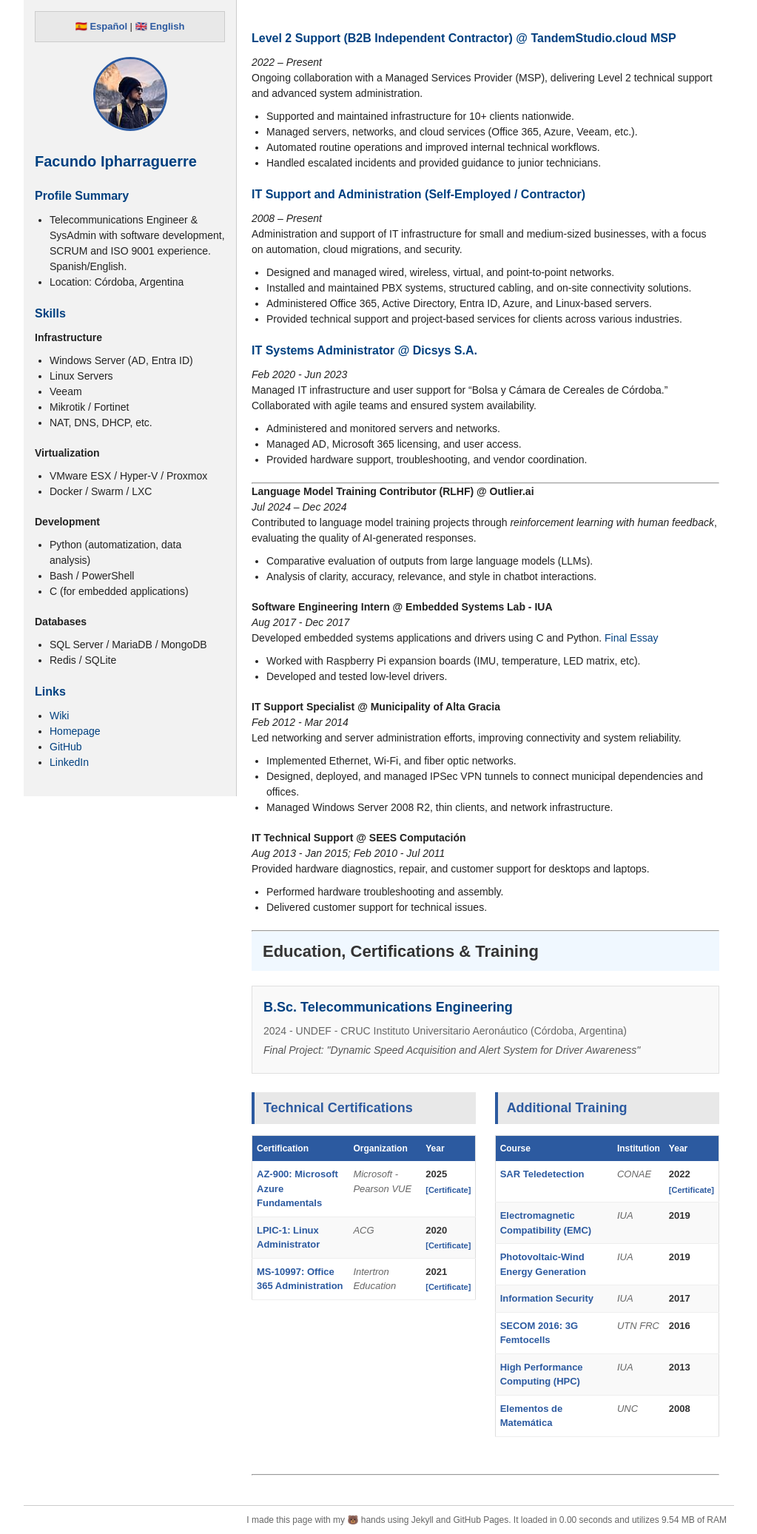
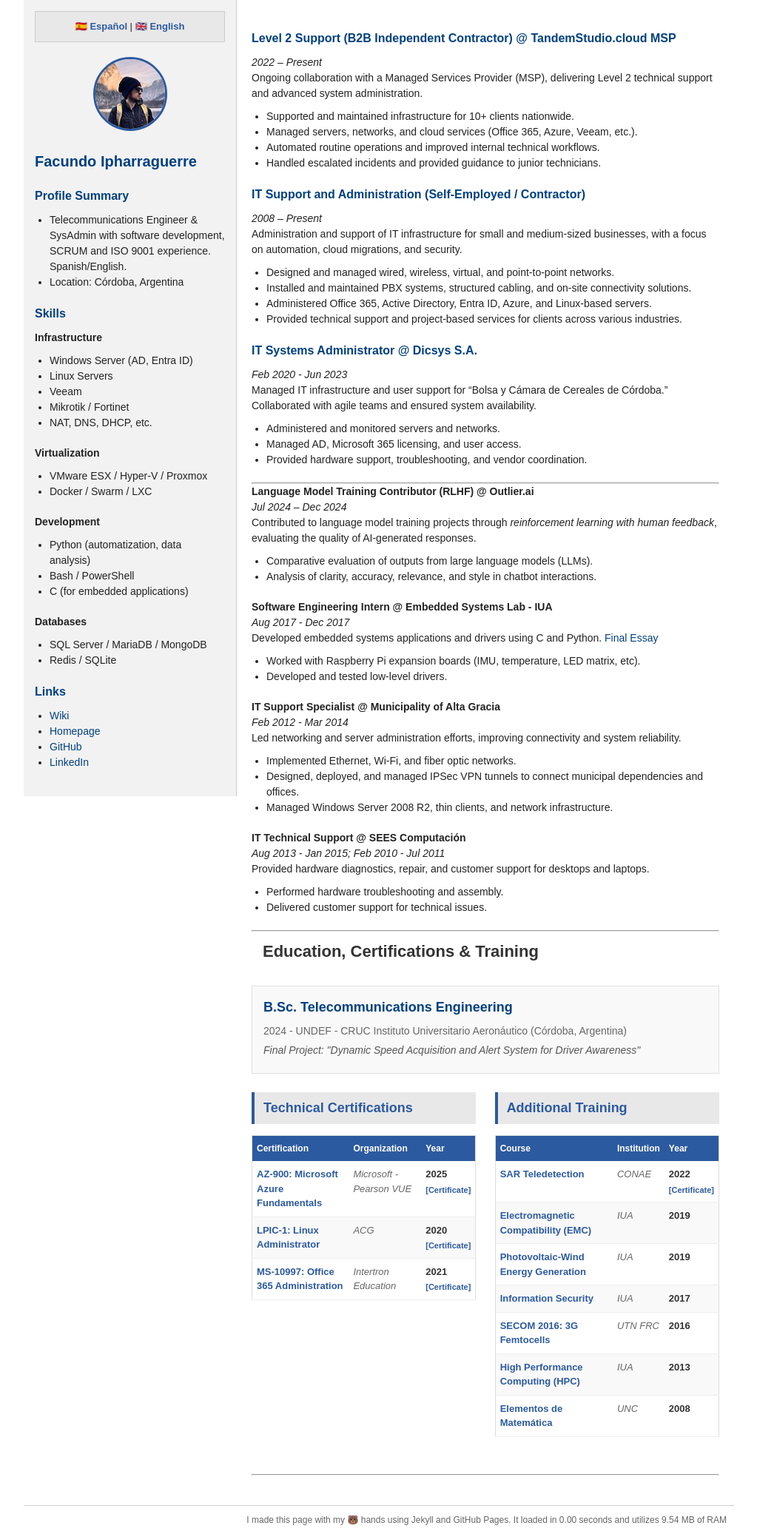
Before and after one commit to fipharraguerre/cv-homepage, a Jekyll site: the page built from index_en.md, in a window 1280 px wide. Shown: the whole page at 74% size, without its empty margins (128-1151 px from the left). Built offline with Jekyll 4.4.1, drawn with Linux system fonts in a browser that asks for light colours.

Commit message:
css minor fixes

```diff
--- a/assets/style.css
+++ b/assets/style.css
@@ -116,7 +116,6 @@ footer {
     color: #333;
     padding: 10px 15px;
     margin-bottom: 20px;
-    background-color: #f0f8ff;
 }
 
 .degree-title {
```
